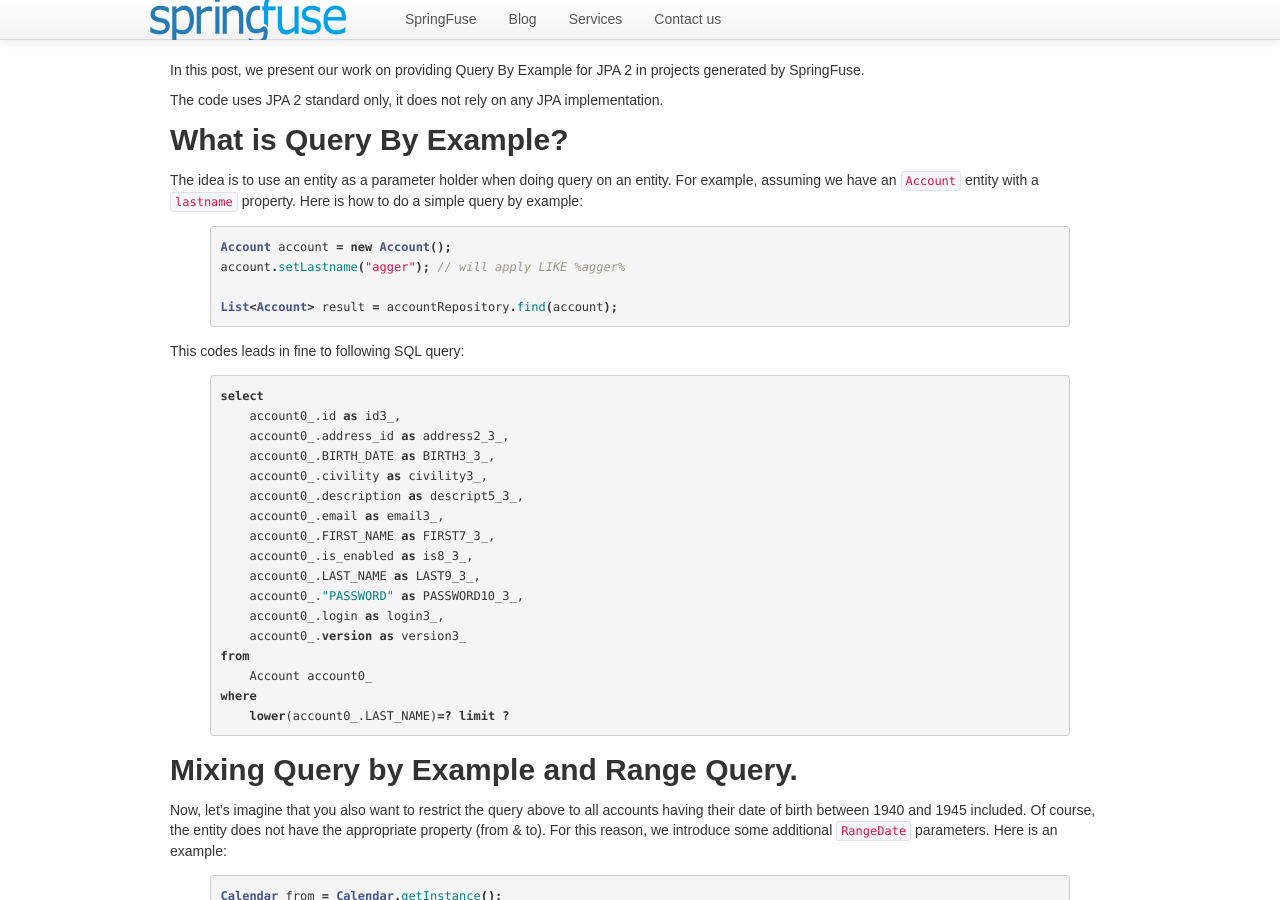
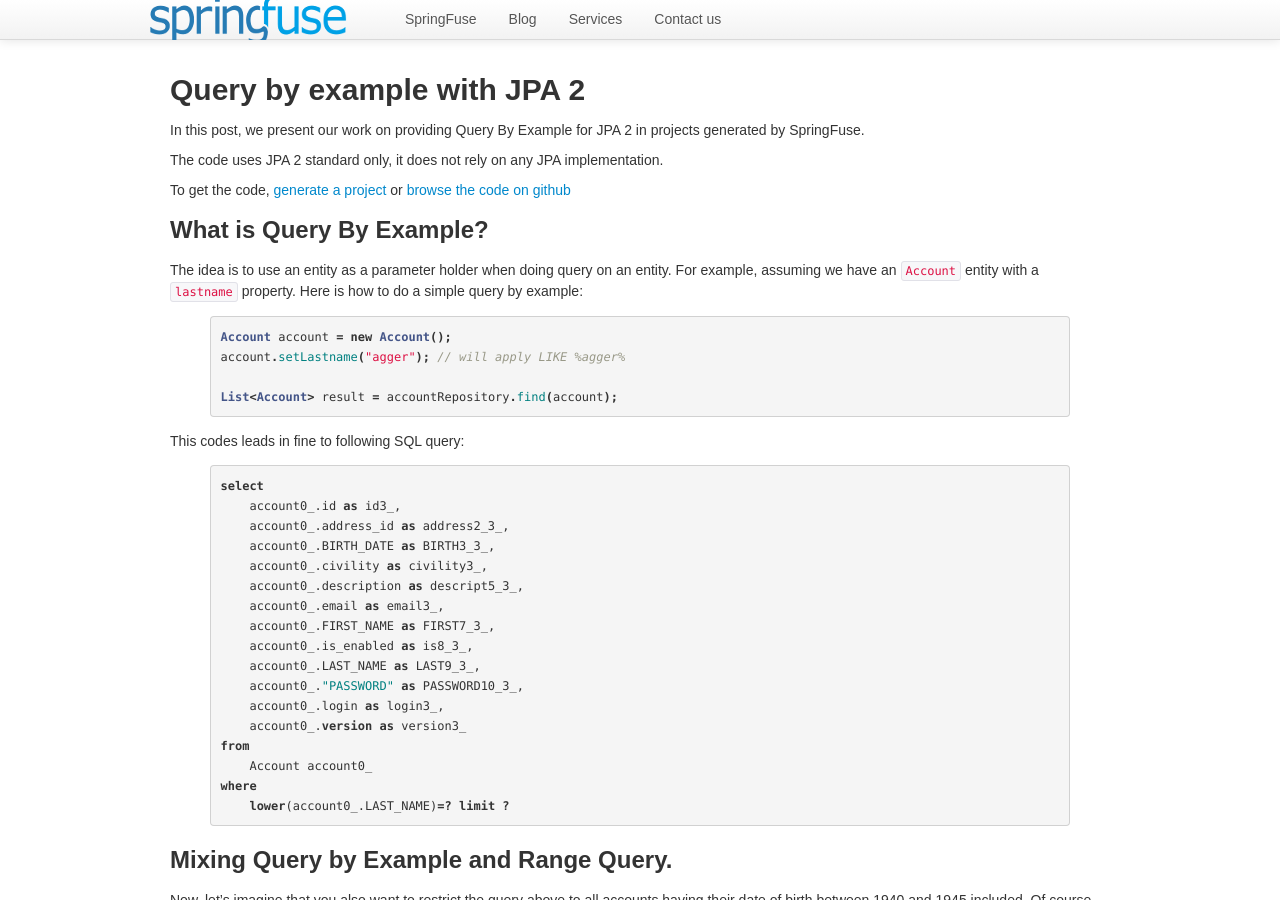
Before and after one commit to springfuse/springfuse.github.com, a Jekyll site: the page built from _posts/2012-09-05-jpa-query-by-example.md, in a window 1280 px wide and 900 px high. Built offline with Jekyll 4.4.1, drawn with Linux system fonts in a browser that asks for light colours; Markdown is read by kramdown in place of the engine named in the settings; comment, search, counter and statistics services are not loaded.

Commit message:
cosmetic

```diff
--- a/_posts/2012-09-05-jpa-query-by-example.md
+++ b/_posts/2012-09-05-jpa-query-by-example.md
@@ -3,12 +3,15 @@ layout: english
 title: JPA2 Query By Example
 comments: true
 ---
+## Query by example with JPA 2
 
 In this post, we present our work on providing Query By Example for JPA 2 in projects generated by SpringFuse.
 
 The code uses JPA 2 standard only, it does not rely on any JPA implementation.
 
-## What is Query By Example?
+To get the code, <a href="/#gen">generate a project</a> or <a href="https://github.com/jaxio/generated-projects/tree/master/crud-jsf2-jpa2-spring">browse the code on github</a>
+
+### What is Query By Example?
 
 The idea is to use an entity as a parameter holder when doing query on an entity.
 For example, assuming we have an `Account` entity with a `lastname` property. Here is how to do a simple query by example:
@@ -42,7 +45,7 @@ where
     lower(account0_.LAST_NAME)=? limit ?
 {% endhighlight %}
 
-## Mixing Query by Example and Range Query.
+### Mixing Query by Example and Range Query.
 
 Now, let's imagine that you also want to restrict the query above to all accounts having their date of birth between 1940 and 1945 included.
 Of course, the entity does not have the appropriate property (from & to).
@@ -97,7 +100,7 @@ where
     and lower(account0_.LAST_NAME)=? limit ?
 {% endhighlight %}
 
-## Query all string properties in a OR clause
+### Query all string properties in a OR clause
 
 You can also query all entities having at least one of their String property matching a given value, here is how:
 
@@ -133,7 +136,7 @@ where
     or lower(account0_.login) like ? limit ?
 {% endhighlight %}
 
-## Pagination
+### Pagination
 
 Pagination parameters are set on the `SearchParameters`, as in the example below:
 
@@ -171,7 +174,7 @@ where
 {% endhighlight %}
 
 
-## GenericDao Implementation
+### GenericDao Implementation
 
 <a href="https://github.com/jaxio/generated-projects/tree/master/crud-jsf2-jpa2-spring">The full implementation is available on github</a> or in any generated project.
 
```
